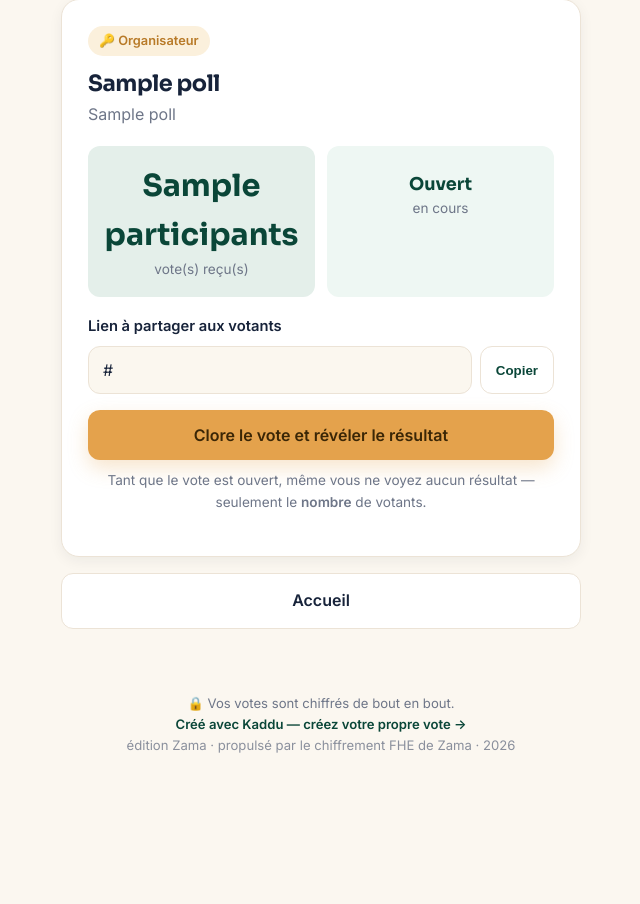
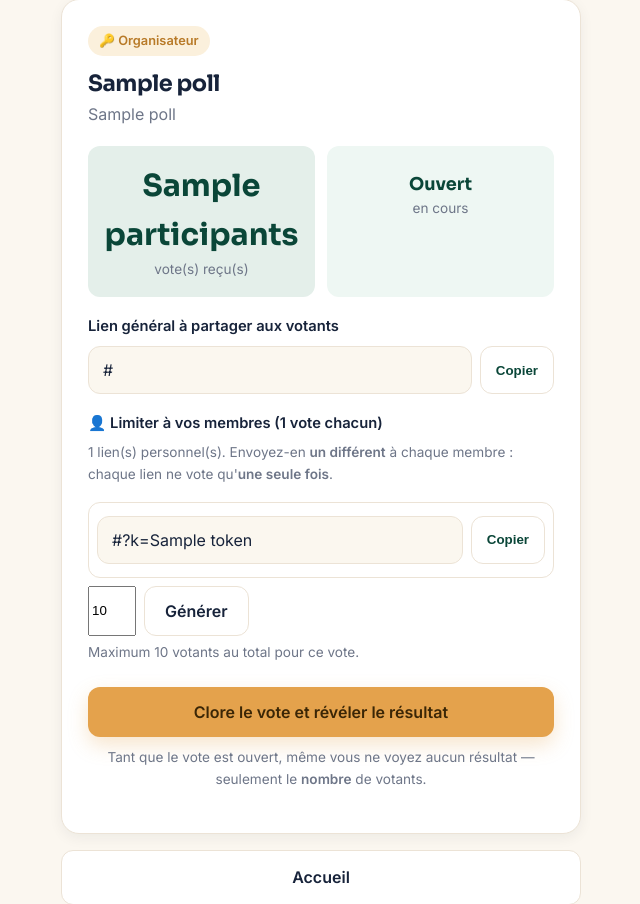
Before and after one commit to elhadjipapealaminesarr-creator/kaddu-zama, a Flask app: template templates/admin.html in a window 1280 px wide. Shown: the part 97-1001 px from the top of the page, without its empty margins (319-959 px from the left). Before the commit the page ends 850 px from the top, so only its background shows below. Run offline with Flask 3, Linux system fonts and the light colour scheme; the template is opened without the code that fills it: most values are stand-ins (such as "Sample title", 1, 10 or a date in 2020).

Commit message:
Add files via upload

```diff
--- a/templates/admin.html
+++ b/templates/admin.html
@@ -18,11 +18,37 @@
     </div>
   </div>
 
-  <label class="fld">Lien à partager aux votants</label>
+  <label class="fld">Lien général à partager aux votants</label>
   <div class="copybox">
     <input type="text" id="vurl" value="{{ vote_url }}" readonly>
     <button type="button" onclick="cp('vurl',this)">Copier</button>
   </div>
+
+  <label class="fld" style="margin-top:18px">&#128100; Limiter à vos membres (1 vote chacun)</label>
+  {% if tokens %}
+    <p class="muted small">{{ tokens|length }} lien(s) personnel(s). Envoyez-en <b>un différent</b>
+    à chaque membre : chaque lien ne vote qu'<b>une seule fois</b>.</p>
+    <div style="max-height:230px;overflow:auto;border:1px solid var(--line);border-radius:var(--r-sm);padding:8px;margin:8px 0">
+      {% for tk in tokens %}
+      <div class="copybox" style="margin:5px 0">
+        <input type="text" id="tk{{ loop.index }}" readonly value="{{ vote_url }}?k={{ tk['token'] }}"
+               style="{% if tk['used'] %}color:var(--muted);text-decoration:line-through{% endif %}">
+        <button type="button" onclick="cp('tk{{ loop.index }}',this)">{% if tk['used'] %}&#10004; voté{% else %}Copier{% endif %}</button>
+      </div>
+      {% endfor %}
+    </div>
+  {% else %}
+    <p class="muted small">Par défaut, toute personne avec le lien général peut voter. Pour un scrutin
+    sérieux, génère un <b>lien unique par membre</b> : chacun ne pourra voter qu'une fois.</p>
+  {% endif %}
+  {% if not poll['closed'] and (tokens|length) < capacity %}
+  <form method="post" action="{{ url_for('gen_tokens', poll_id=poll['id']) }}" style="display:flex;gap:8px;margin-top:8px">
+    <input type="hidden" name="t" value="{{ token }}">
+    <input type="number" name="n" min="1" max="{{ capacity - (tokens|length) }}" value="10" placeholder="Combien ?">
+    <button type="submit" class="btn btn-ghost" style="width:auto;white-space:nowrap">Générer</button>
+  </form>
+  <p class="muted small" style="margin-top:6px">Maximum {{ capacity }} votants au total pour ce vote.</p>
+  {% endif %}
 
   {% if not poll['closed'] %}
   <form method="post" action="{{ url_for('clore', poll_id=poll['id']) }}"
--- a/templates/voter.html
+++ b/templates/voter.html
@@ -19,8 +19,13 @@
     </div>
     <p class="center" style="font-weight:600">Vous avez déjà voté sur cet appareil.</p>
     <p class="center muted small">Votre bulletin est scellé. Merci de votre participation.</p>
+  {% elif token_bad %}
+    <div class="flash" style="background:#fbf0dc;color:#8f5a11;border-color:#eeddb8">
+      Ce vote est réservé aux membres. Utilisez le <b>lien personnel</b> qui vous a été envoyé —
+      il ne fonctionne qu'une seule fois. S'il ne marche pas, c'est qu'il a <b>déjà servi à voter</b>.</div>
   {% else %}
     <form method="post">
+      {% if restricted %}<input type="hidden" name="k" value="{{ token }}">{% endif %}
       {% for o in options %}
       <label class="choice">
         <input type="radio" name="choice" value="{{ loop.index0 }}">
```
